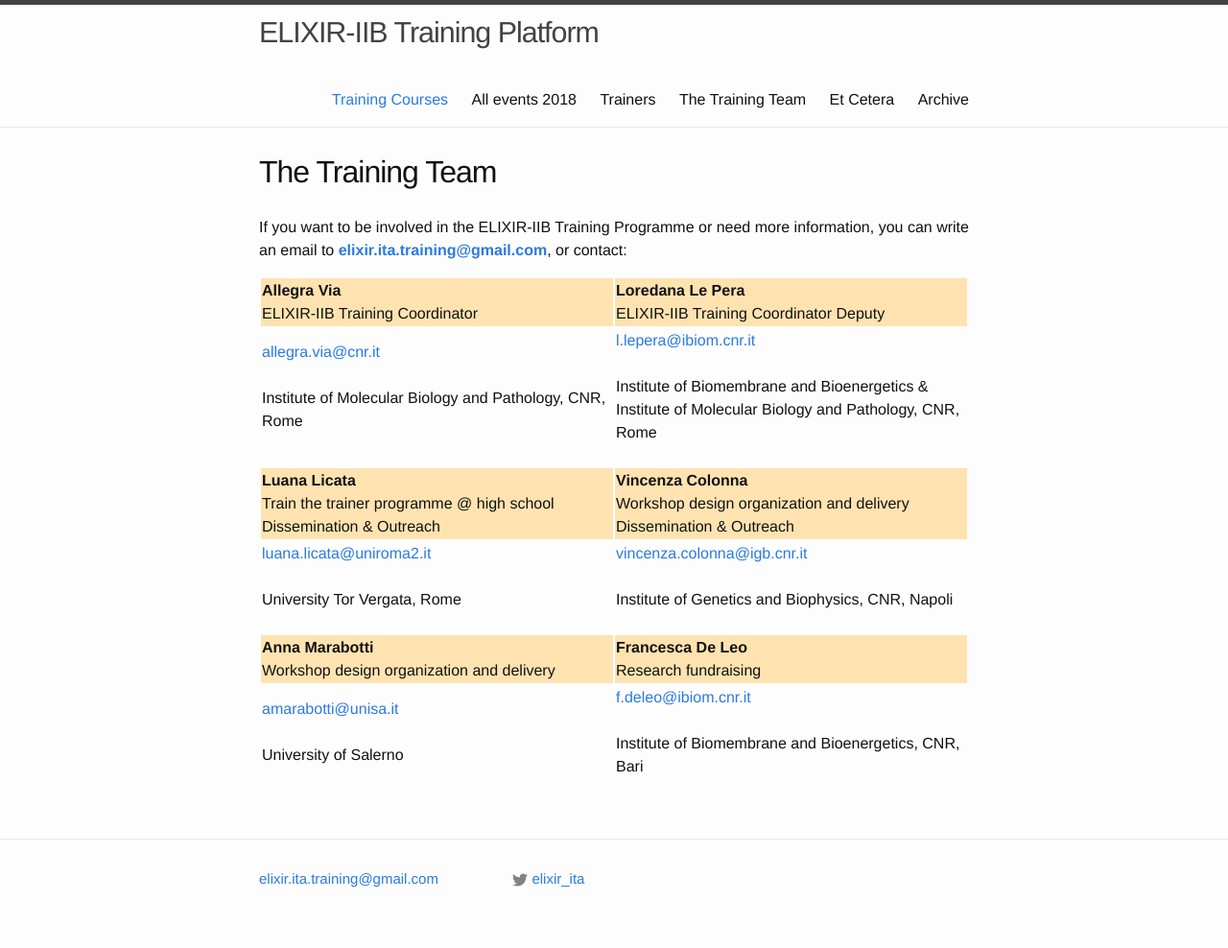
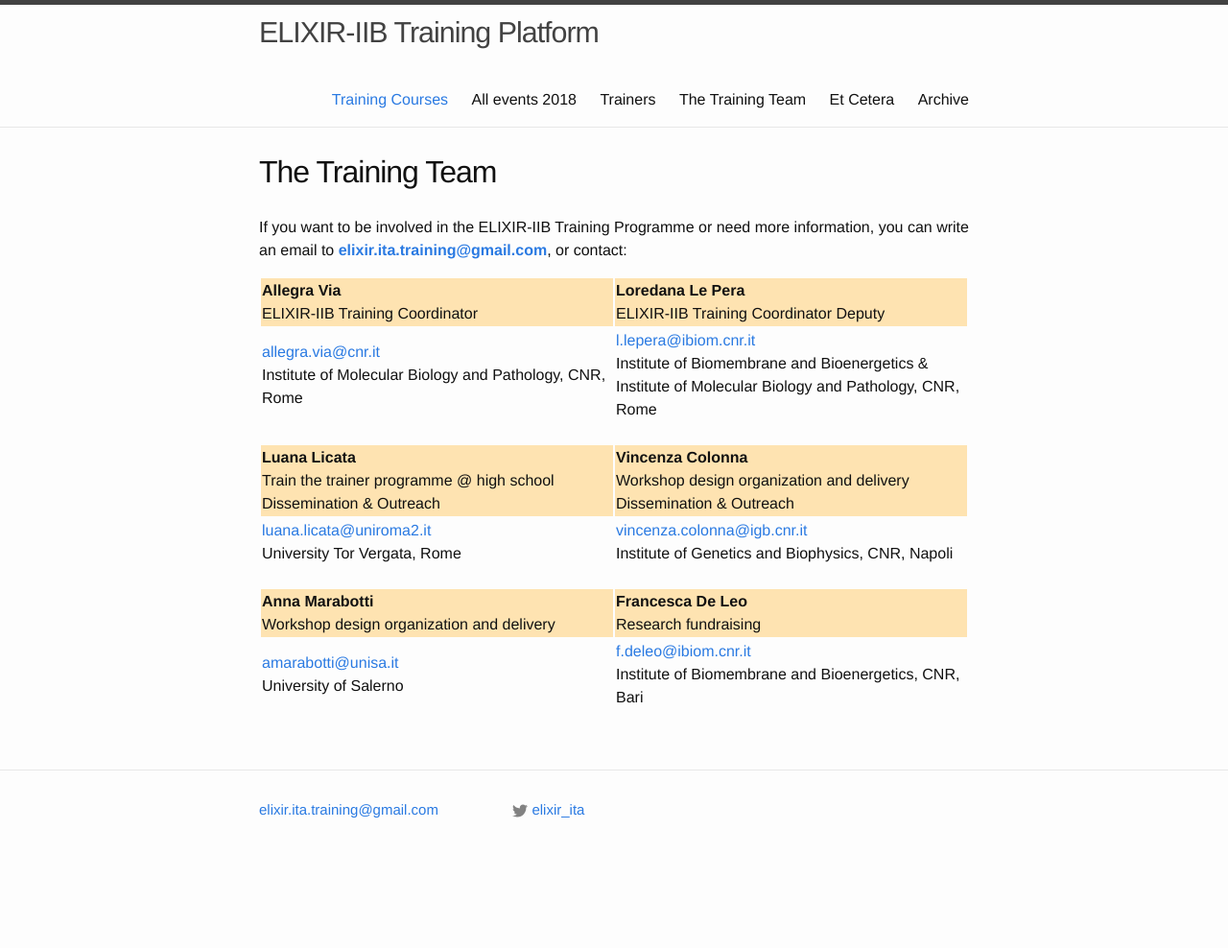
Before and after one commit to ELIXIR-IIB-training/website, a Jekyll site: the page built from _pages/03-training_team.md, in a window 1280 px wide. Shown: the whole page at 96% size. Built offline with Jekyll 4.4.1, drawn with Linux system fonts in a browser that asks for light colours; after the commit the page ends 916 px from its top, so only the background shows below that.

```diff
--- a/_pages/03-training_team.md
+++ b/_pages/03-training_team.md
@@ -19,11 +19,11 @@ If you want to be involved in the ELIXIR-IIB Training Programme or need more inf
 </tr>
 <tr>
 	<td width="300">
-		<a href="mailto:allegra.via@cnr.it">allegra.via@cnr.it</a><br><br>
+		<a href="mailto:allegra.via@cnr.it">allegra.via@cnr.it</a><br>
 		Institute of Molecular Biology and Pathology, CNR, Rome<br>
    </td>
    <td width="300">
-		<a href="mailto:l.lepera@ibiom.cnr.it">l.lepera@ibiom.cnr.it</a><br><br>
+		<a href="mailto:l.lepera@ibiom.cnr.it">l.lepera@ibiom.cnr.it</a><br>
 		Institute of Biomembrane and Bioenergetics & Institute of Molecular Biology and Pathology, 		CNR, Rome
    </td>
 </tr>
@@ -42,11 +42,11 @@ If you want to be involved in the ELIXIR-IIB Training Programme or need more inf
 </tr>
 <tr>
    	<td width="300">
-		<a href="mailto:luana.licata@uniroma2.it">luana.licata@uniroma2.it</a><br><br>
+		<a href="mailto:luana.licata@uniroma2.it">luana.licata@uniroma2.it</a><br>
 		University Tor Vergata, Rome
 	</td>
    <td>
-		<a href="mailto:vincenza.colonna@igb.cnr.it">vincenza.colonna@igb.cnr.it</a><br><br>
+		<a href="mailto:vincenza.colonna@igb.cnr.it">vincenza.colonna@igb.cnr.it</a><br>
 		Institute of Genetics and Biophysics, CNR, Napoli
    </td>
  </tr>
@@ -63,11 +63,11 @@ If you want to be involved in the ELIXIR-IIB Training Programme or need more inf
 </tr>
 <tr>
 	<td width="300">
-		<a href="mailto:amarabotti@unisa.it">amarabotti@unisa.it</a><br><br>
+		<a href="mailto:amarabotti@unisa.it">amarabotti@unisa.it</a><br>
 		University of Salerno
    </td>
    <td width="300">
-		<a href="mailto:f.deleo@ibiom.cnr.it">f.deleo@ibiom.cnr.it</a><br><br>
+		<a href="mailto:f.deleo@ibiom.cnr.it">f.deleo@ibiom.cnr.it</a><br>
 		Institute of Biomembrane and Bioenergetics, CNR, Bari
 	</td>
 </tr>
```
